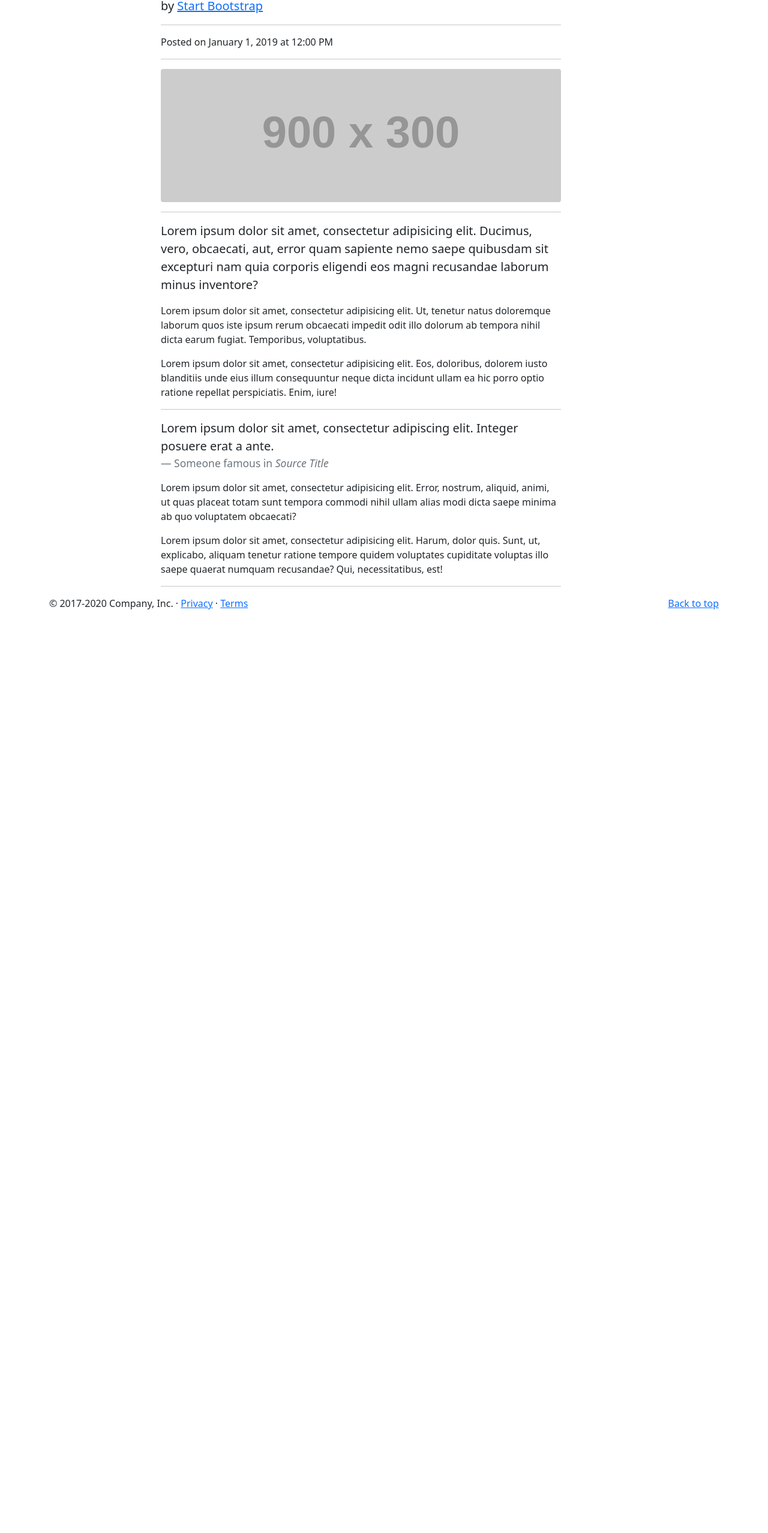
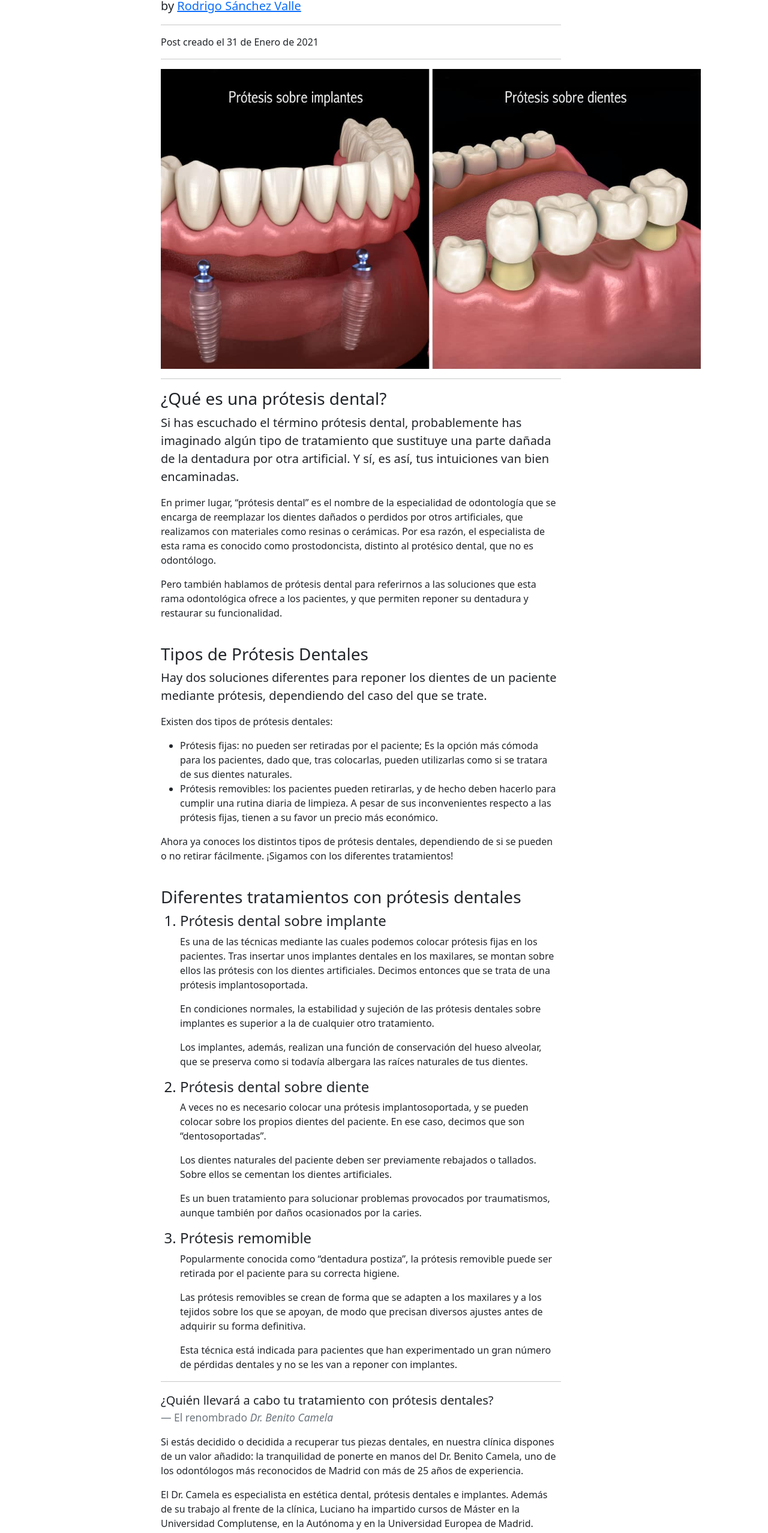
Before and after one commit to Alejandro-rs93/DentalClinic, a plain HTML site: page especialidades/1protesis.html in a window 1280 px wide. Shown: the part 141-2697 px from the top of the page at 60% size. Before the commit the page ends 1175 px from the top, so only its background shows below. Drawn offline with Linux system fonts and the light colour scheme; placeholder pictures from the web are drawn by us; files whose address does not match are found by name.

Commit message:
retoqued de la web + protesis dental

```diff
--- a/especialidades/1protesis.html
+++ b/especialidades/1protesis.html
@@ -85,47 +85,79 @@
       <div class="col-lg-8">
 
         <!-- Title -->
-        <h1 class="mt-4">Post Title</h1>
+        <h1 class="mt-4">Prótesis Dentales</h1>
 
         <!-- Author -->
         <p class="lead">
           by
-          <a href="#">Start Bootstrap</a>
+          <a href="#">Rodrigo Sánchez Valle</a>
         </p>
 
         <hr>
 
         <!-- Date/Time -->
-        <p>Posted on January 1, 2019 at 12:00 PM</p>
+        <p>Post creado el 31 de Enero de 2021</p>
 
         <hr>
 
         <!-- Preview Image -->
-        <img class="img-fluid rounded" src="http://placehold.it/900x300" alt="">
+        <img src="img/protesisdentales.jpg" style="height: 500px; width: 900px;">
 
         <hr>
 
         <!-- Post Content -->
-        <p class="lead">Lorem ipsum dolor sit amet, consectetur adipisicing elit. Ducimus, vero, obcaecati, aut, error quam sapiente nemo saepe quibusdam sit excepturi nam quia corporis eligendi eos magni recusandae laborum minus inventore?</p>
+        <h3>¿Qué es una prótesis dental?</h3>
+        <p class="lead">Si has escuchado el término prótesis dental, probablemente has imaginado algún tipo de tratamiento que sustituye una parte dañada de la dentadura por otra artificial. Y sí, es así, tus intuiciones van bien encaminadas.</p>
+        <p>En primer lugar, “prótesis dental” es el nombre de la especialidad de odontología que se encarga de reemplazar los dientes dañados o perdidos por otros artificiales, que realizamos con materiales como resinas o cerámicas. Por esa razón, el especialista de esta rama es conocido como prostodoncista, distinto al protésico dental, que no es odontólogo.</p>
+        <p>Pero también hablamos de prótesis dental para referirnos a las soluciones que esta rama odontológica ofrece a los pacientes, y que permiten reponer su dentadura y restaurar su funcionalidad.</p>
+        <br>
+        <h3>Tipos de Prótesis Dentales</h3>
+        <p class="lead">Hay dos soluciones diferentes para reponer los dientes de un paciente mediante prótesis, dependiendo del caso del que se trate.</p>
+        <p>Existen dos tipos de prótesis dentales:</p>
+        <ul>
+          <li>Prótesis fijas: no pueden ser retiradas por el paciente; Es la opción más cómoda para los pacientes, dado que, tras colocarlas, pueden utilizarlas como si se tratara de sus dientes naturales.</li>
+          <li>Prótesis removibles: los pacientes pueden retirarlas, y de hecho deben hacerlo para cumplir una rutina diaria de limpieza. A pesar de sus inconvenientes respecto a las prótesis fijas, tienen a su favor un precio más económico.</li>
+        </ul>
+        <p>Ahora ya conoces los distintos tipos de prótesis dentales, dependiendo de si se pueden o no retirar fácilmente. ¡Sigamos con los diferentes tratamientos!</p>
+        <br>
+        <h3>Diferentes tratamientos con prótesis dentales</h3>
+        <ol>
+          <h4><li>Prótesis dental sobre implante</li></h4>
+          <p>Es una de las técnicas mediante las cuales podemos colocar prótesis fijas en los pacientes. Tras insertar unos implantes dentales en los maxilares, se montan sobre ellos las prótesis con los dientes artificiales. Decimos entonces que se trata de una prótesis implantosoportada.</p>
+          <p>En condiciones normales, la estabilidad y sujeción de las prótesis dentales sobre implantes es superior a la de cualquier otro tratamiento.</p>
+          <p>Los implantes, además, realizan una función de conservación del hueso alveolar, que se preserva como si todavía albergara las raíces naturales de tus dientes.</p>
+          <h4><li>Prótesis dental sobre diente</li></h4>
+          <p>A veces no es necesario colocar una prótesis implantosoportada, y se pueden colocar sobre los propios dientes del paciente. En ese caso, decimos que son “dentosoportadas”.</p>
+          <p>Los dientes naturales del paciente deben ser previamente rebajados o tallados. Sobre ellos se cementan los dientes artificiales.</p>
+          <p>Es un buen tratamiento para solucionar problemas provocados por traumatismos, aunque también por daños ocasionados por la caries.</p>
+          <h4><li>Prótesis remomible</li></h4>
+          <p>Popularmente conocida como “dentadura postiza”, la prótesis removible puede ser retirada por el paciente para su correcta higiene.</p>
+          <p>Las prótesis removibles se crean de forma que se adapten a los maxilares y a los tejidos sobre los que se apoyan, de modo que precisan diversos ajustes antes de adquirir su forma definitiva.</p>
+          <p>Esta técnica está indicada para pacientes que han experimentado un gran número de pérdidas dentales y no se les van a reponer con implantes.</p>
 
-        <p>Lorem ipsum dolor sit amet, consectetur adipisicing elit. Ut, tenetur natus doloremque laborum quos iste ipsum rerum obcaecati impedit odit illo dolorum ab tempora nihil dicta earum fugiat. Temporibus, voluptatibus.</p>
+        </ol>
+        <p></p>
 
-        <p>Lorem ipsum dolor sit amet, consectetur adipisicing elit. Eos, doloribus, dolorem iusto blanditiis unde eius illum consequuntur neque dicta incidunt ullam ea hic porro optio ratione repellat perspiciatis. Enim, iure!</p>
 
         <hr>
 
         <blockquote class="blockquote">
-          <p class="mb-0">Lorem ipsum dolor sit amet, consectetur adipiscing elit. Integer posuere erat a ante.</p>
+          <p class="mb-0">¿Quién llevará a cabo tu tratamiento con prótesis dentales?
+          </p>
           <p>
-                <footer class="blockquote-footer">Someone famous in
-                    <cite title="Source Title">Source Title</cite>
-                </footer>
+            <footer class="blockquote-footer">El renombrado
+                <cite title="Source Title">Dr. Benito Camela</cite>
+            </footer>
           </p>
         </blockquote>
+        <p>Si estás decidido o decidida a recuperar tus piezas dentales, en nuestra clínica dispones de un valor añadido: la tranquilidad de ponerte en manos del Dr. Benito Camela, uno de los odontólogos más reconocidos de Madrid con más de 25 años de experiencia.</p>
+        <p>El Dr. Camela es especialista en estética dental, prótesis dentales e implantes. Además de su trabajo al frente de la clínica, Luciano ha impartido cursos de Máster en la Universidad Complutense, en la Autónoma y en la Universidad Europea de Madrid.</p>
+        <p>Su prestigio le ha llevado a colaborar con todo tipo de sociedades científicas nacionales vinculadas a la odontología, y entre las cuales ha ejercido diversos cargos de responsabilidad.</p>
+        <p>En la clínica del Dr. Benito Camela recibirás todo el asesoramiento especializado. Analizamos minuciosamente tu caso para ofrecerte la mejor solución a tu problema.</p>
+        <p>Con tu prótesis dental, recuperarás tus dientes; ¡recuperarás tu sonrisa!</p>
+        <p><a href="../contacto/contacto.html" style="text-decoration: none;">Pide cita ahora.</a></p>
 
-        <p>Lorem ipsum dolor sit amet, consectetur adipisicing elit. Error, nostrum, aliquid, animi, ut quas placeat totam sunt tempora commodi nihil ullam alias modi dicta saepe minima ab quo voluptatem obcaecati?</p>
 
-        <p>Lorem ipsum dolor sit amet, consectetur adipisicing elit. Harum, dolor quis. Sunt, ut, explicabo, aliquam tenetur ratione tempore quidem voluptates cupiditate voluptas illo saepe quaerat numquam recusandae? Qui, necessitatibus, est!</p>
 
         <hr>
 
```
Also changed, not shown: equipo/equipo.html (+3 -3 lines), home/index.html (+3 -3 lines), especialidades/img/protesisdentales.jpg (added).
